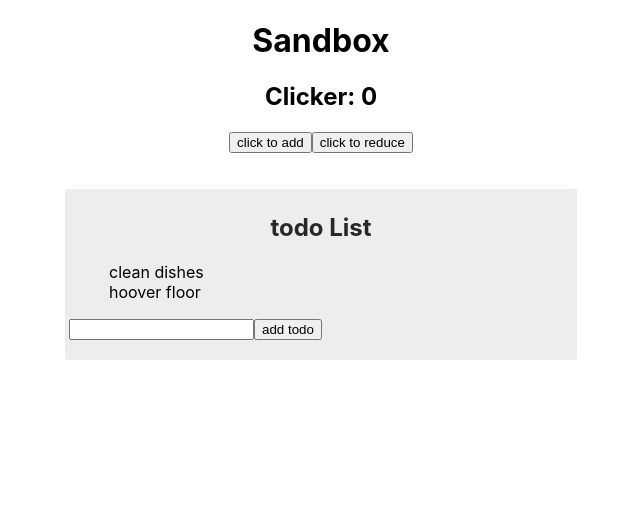
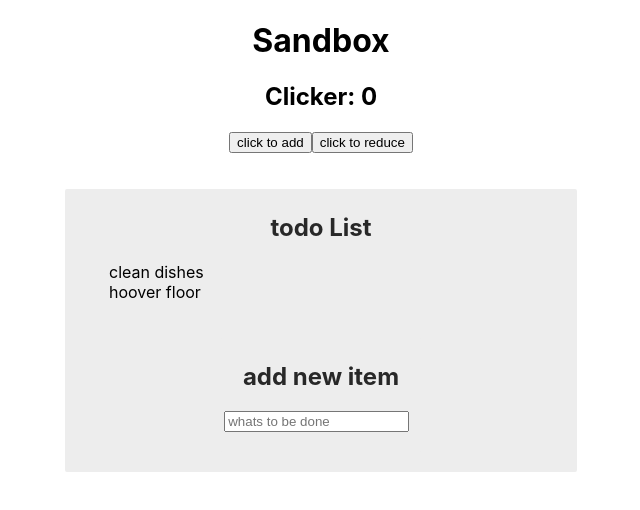
Before and after one commit to coderwurst/react-todo, a React (Create React App) app: page / in a window 1280 px wide. Shown: the top 510 px of the page, without its empty margins (319-959 px from the left). Built offline with nearby package versions, Linux system fonts and the light colour scheme.

Commit message:
readd TodoAdd Component

```diff
--- a/src/TodoAdd.js
+++ b/src/TodoAdd.js
@@ -30,7 +30,7 @@ class TodoAdd extends React.Component {
     render() {
 
         return (
-            <Panel title="Add new item">
+            <Panel title="add new item">
                 <input
                     type="text"
                     onChange={ this.inputChange }
--- a/src/TodoList.js
+++ b/src/TodoList.js
@@ -3,6 +3,8 @@ import PropTypes from 'prop-types';
 
 import './App.css';
 import Panel from './Panel';
+import TodoAdd from './TodoAdd';
+
 import { connect } from 'react-redux'
 import { addTodo } from './actions/index'
 
@@ -18,8 +20,7 @@ class TodoList extends React.Component {
                     )
                     })}
                 </ul>
-                <input></input>
-                <button onClick={ () => this.props.addTodo("3. test") } >add todo</button>
+                <TodoAdd onAdd={ (title) => { this.props.addTodo(title) }}></TodoAdd>
             </Panel>
         )
     }
```
